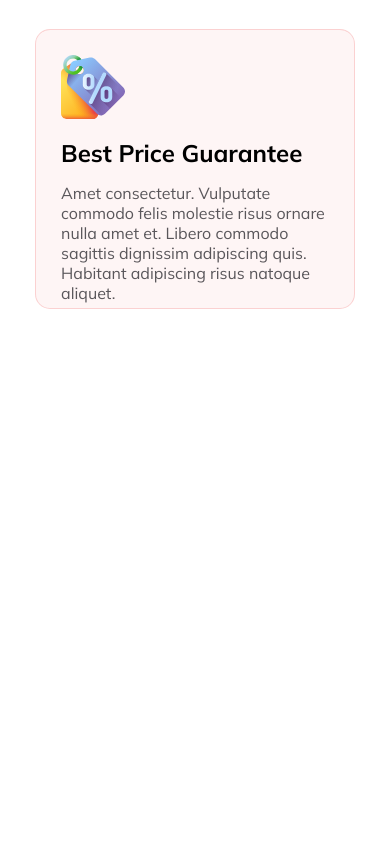
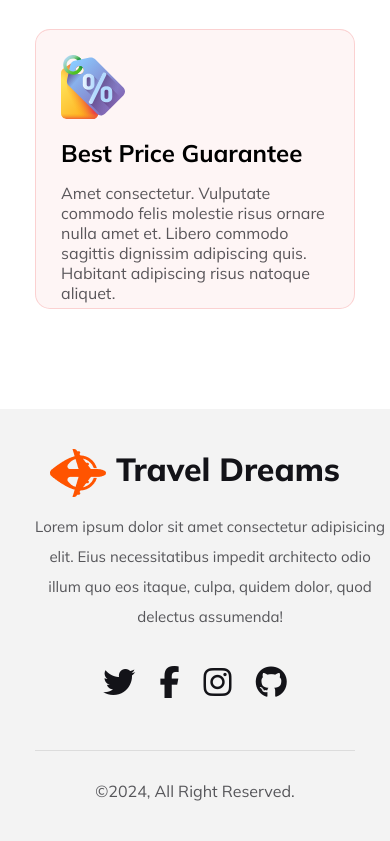
Before and after one commit to Sohana-Karniz-Mimmi/adventure-travel, a plain HTML site: page index.html in a window 390 px wide. Shown: the part 5049-5890 px from the top of the page. Before the commit the page ends 5458 px from the top, so only its background shows below. Drawn offline with Linux system fonts and the light colour scheme.

Commit message:
added Footer section

```diff
--- a/Styles/responsive.css
+++ b/Styles/responsive.css
@@ -120,4 +120,26 @@
     border-radius: 15px;
 }
 
+
+/* Footer */
+
+.footer-container{
+  box-sizing: border-box;
+  text-align: center;
+  padding: 40px 0px;
+
+
 }
+.footer-icon{
+  margin: 30px 0px;
+}
+.footer-icon > a{
+  padding: 10px;
+  font-size: 32px;
+}
+.copyright{
+  margin-top: 30px;
+}
+
+
+}
--- a/Styles/style.css
+++ b/Styles/style.css
@@ -347,3 +347,45 @@ section {
   background: rgba(233, 68, 68, 0.05);
   margin: 0 auto;
 }
+
+
+
+/* Footer Style Here */
+.footer{
+  background: rgba(19, 19, 24, 0.05);
+  margin-top: 60px;
+}
+.footer-container{
+  box-sizing: border-box;
+  text-align: center;
+  padding: 100px 0 40px 0;
+
+
+}
+.footer-logo{
+  display: flex;
+  justify-content: center;
+  gap: 10px;
+}
+.footer-icon{
+  margin: 50px 0px;
+  border-bottom: 1px solid rgba(19, 19, 24, 0.10);
+  padding-bottom: 48px;
+}
+
+.footer-title{
+  font-size: 2rem;
+}
+
+.footer-icon > a{
+  padding: 20px;
+  font-size: 30px;
+}
+
+.footer-icon > a i{
+  color: #131318;
+}
+
+.copyright{
+  margin-top: 50px;
+}
--- a/index.html
+++ b/index.html
@@ -214,26 +214,21 @@
      <!-- Newsletter Section End Here -->
 
      <!-- Footer Start Here -->
-     <!-- <footer>
-      <div class="footer-conteiner">
-        <div class="logo-container">
-          <div class="logo">
-            <img src="Images/Group 40071 (2).png" alt="" />
+     <footer class="footer">
+      <div class="footer-container container">
+          <div class="footer-logo">
+              <img src="./Images/Group 40071 (2).png" alt="">
+              <h2 class="footer-title section-title">Travel Dreams</h2>
           </div>
-          <h1 class="section-title web-site-name">
-            Adventure <span class="span-text">Travel</span>
-          </h1>
-        </div>
-        <p class="banner-description">
-          Dolor sit amet consectetur. Nullam suspendisse vitae ultricies
-          dolor adipiscing. In et odio enim ac quis sapien urna eu
-          phasellus.
-        </p>
-        <div class="social icon">
-
-        </div>
+          <p class="destination-description banner-description">Lorem ipsum dolor sit amet consectetur adipisicing elit. Eius necessitatibus impedit architecto odio illum quo eos itaque, culpa, quidem dolor, quod delectus assumenda!</p>
+          <div class="footer-icon">
+              <a class="fb" href=""><i class="fa-brands fa-twitter"></i></a>
+              <a class="insta" href=""><i class="fa-brands fa-facebook-f"></i></a>
+              <a class="twitter" href=""><i class="fa-brands fa-instagram"></i></a>
+              <a class="github" href=""><i class="fa-brands fa-github"></i></a>
+          </div>
+          <p class="copyright"> &copy;2024, All Right Reserved.</p>
       </div>
-     </footer> -->
      <!-- Footer Start Here -->
 
   </body>
```
